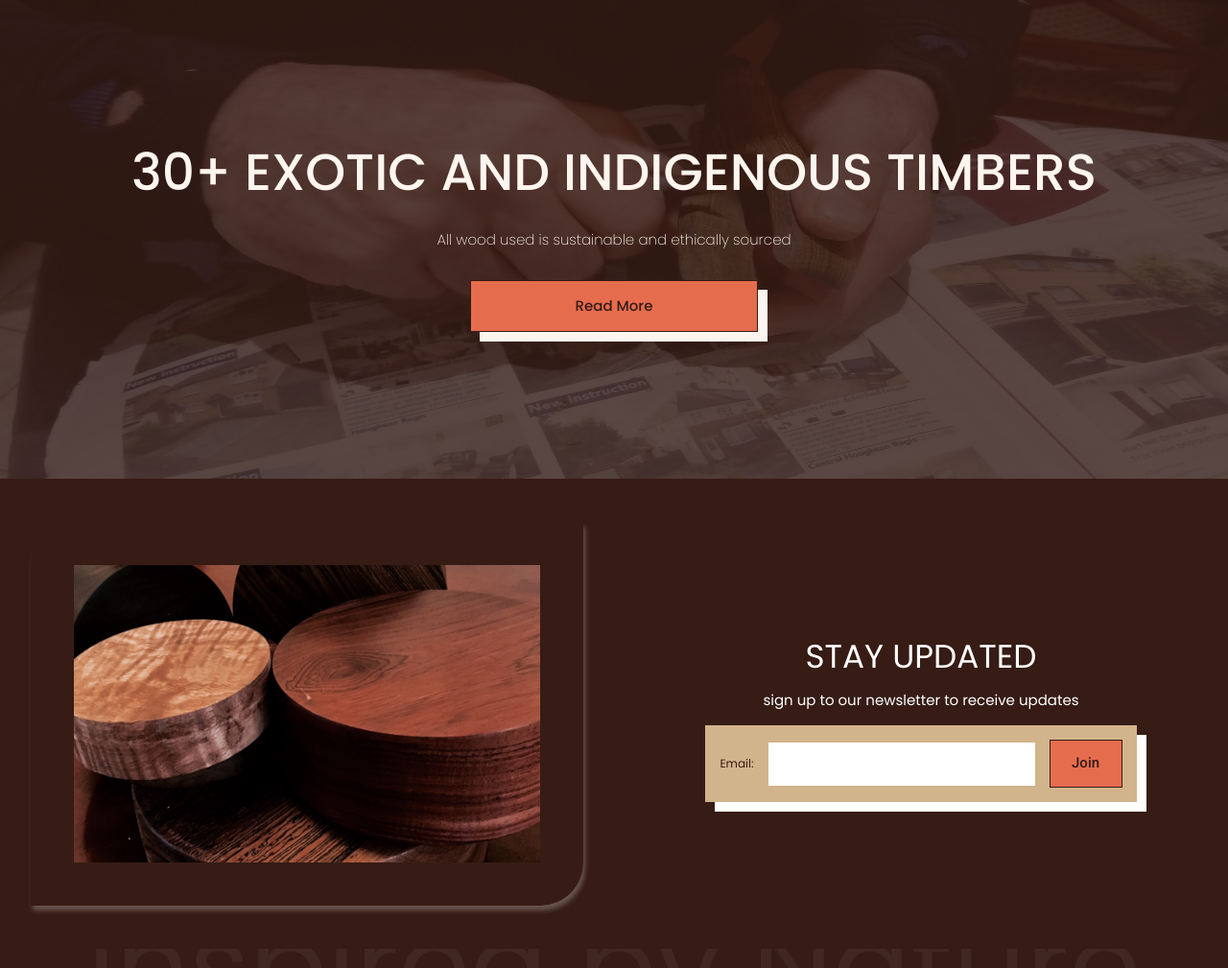
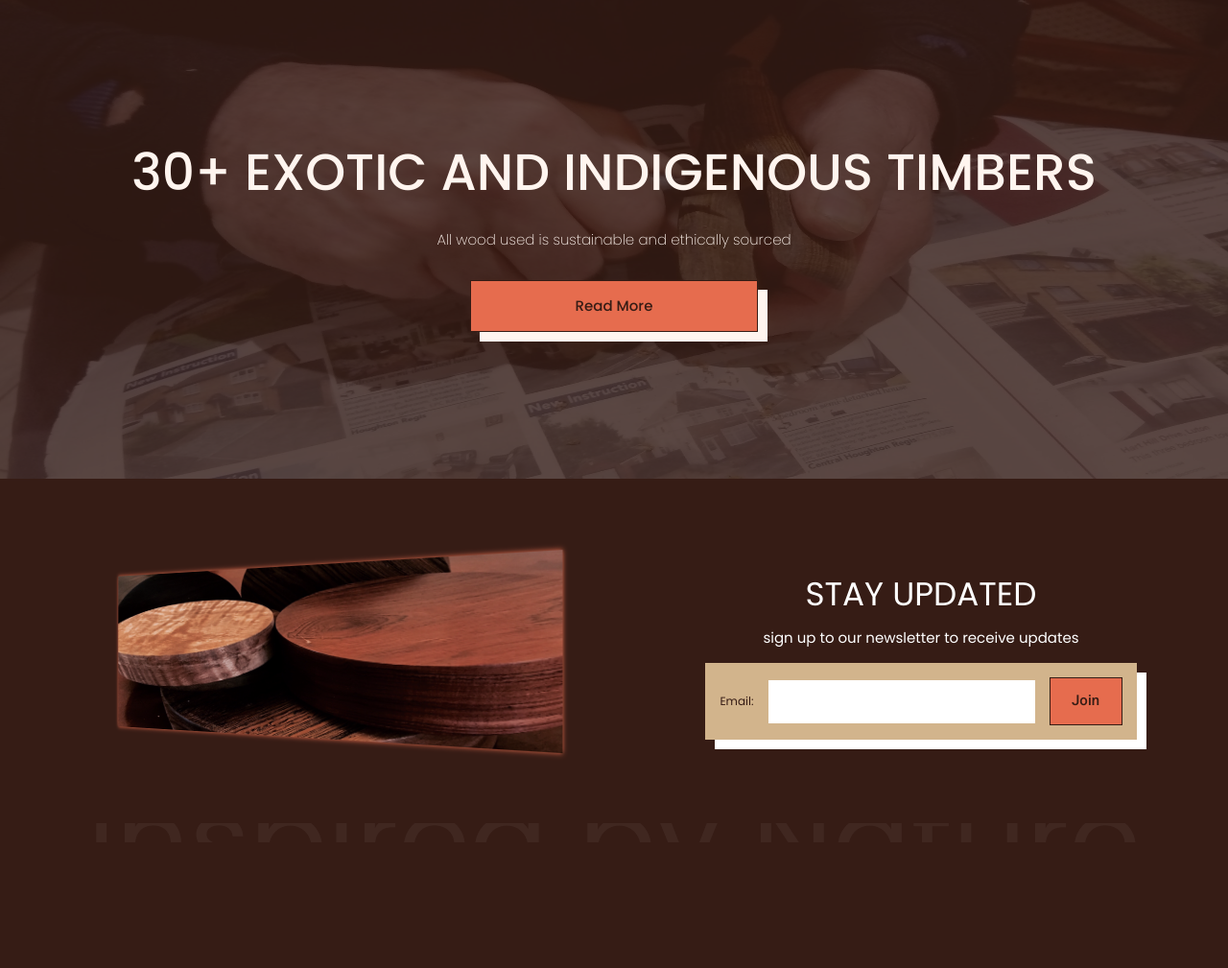
Before and after one commit to jjpickering10/CI-MS4-DragonEggWoodturning, a Django app: page / in a window 1280 px wide. Shown: the part 4602-5611 px from the top of the page at 96% size. After the commit the page ends 5391 px from the top, so only its background shows below. Run offline with Django 3.2, Linux system fonts and the light colour scheme; data comes from the database, SQL or seed files in the repository; data that the repository does not hold is empty; some libraries are stand-ins or nearby versions.

Commit message:
Fix padding and margin issues throughout site

```diff
--- a/static/css/base.css
+++ b/static/css/base.css
@@ -336,18 +336,14 @@
   display: flex;
   justify-content: center;
   align-items: center;
+  transform-style: preserve-3d;
+  perspective: 100rem;
 }
 #home-newsletter .newsletter-image img {
-  padding: 3em;
-  width: 90%;
-  box-shadow: 2px 5px 5px 0px var(--white-shadow);
-  border-radius: 3rem 0;
-  margin: 3rem 0;
-}
-@media only screen and (min-width: 992px) {
-  #home-newsletter .newsletter-image img {
-    height: 400px;
-  }
+  width: 100%;
+  box-shadow: 0px 0px 5px 0px var(--primary-orange);
+  transform: rotateY(-45deg);
+  height: 50%;
 }
 #home-newsletter .newsletter-form {
   grid-area: newsletter-form;
@@ -396,7 +392,7 @@
 .home-gallery::before {
   content: "";
   position: absolute;
-  top: 0;
+  top: 5%;
   left: 50%;
   width: 25%;
   height: 0.5rem;
@@ -631,7 +627,7 @@
 .home-container #home-landing .home-landing-title .landing-buttons a + a {
   margin-left: 1em;
   background: var(--white);
-  color: var(--primary-orange);
+  color: var(--primary-brown);
   box-shadow: 0.5rem 0.5rem 0 0 var(--secondary-brown);
 }
 .home-container #home-landing .home-landing-title .landing-buttons a + a:hover, .home-container #home-landing .home-landing-title .landing-buttons a + a :focus {
@@ -2083,7 +2079,7 @@
 
 .checkout-container {
   display: grid;
-  margin: 0 auto 5rem auto;
+  margin: 0 auto;
   grid-template-areas: "checkout-right" "checkout-left";
   grid-auto-columns: 1fr;
 }
@@ -2093,7 +2089,7 @@
   }
 }
 .checkout-container .checkout-section {
-  padding-top: 5rem;
+  padding: 5rem 0;
   grid-area: checkout-left;
 }
 .checkout-container .checkout-section:nth-child(2) {
@@ -2209,7 +2205,6 @@
 
 .profile-container {
   min-height: 50vh;
-  margin-bottom: 5rem;
   display: grid;
   grid-template-areas: "profile-left" "profile-right";
   grid-auto-columns: 1fr;
@@ -2263,7 +2258,6 @@
   color: var(--white);
   max-height: 100vh;
   overflow-y: scroll;
-  border-radius: 0 0 0 5rem;
 }
 @media only screen and (min-width: 992px) {
   .profile-container > .profile-section {
@@ -2569,7 +2563,7 @@
   grid-template-columns: repeat(auto-fit, minmax(300px, 1fr));
   gap: 3rem;
   min-height: 50vh;
-  margin: 5rem auto;
+  margin: 5rem auto 0 auto;
   width: 100%;
   padding: 5rem 0;
   background: var(--primary-brown);
@@ -2857,7 +2851,6 @@
   font-weight: 100;
 }
 .edit-blog-container form {
-  margin-bottom: 5rem;
   padding: 2rem 10vw 5rem 10vw;
 }
 .edit-blog-container form input[type=text]:not(.browser-default), .edit-blog-container form textarea,
@@ -2906,10 +2899,14 @@
   grid-template-columns: repeat(auto-fit, minmax(250px, 1fr));
   gap: 3rem;
   padding: 1rem 1rem 2rem 1rem;
+  place-items: center;
 }
 .edit_product_images_container div img {
   padding: 0 1rem;
   width: 100%;
+  max-height: 300px;
+  -o-object-fit: contain;
+     object-fit: contain;
 }
 .edit_product_images_container div a {
   padding: 0 1rem;
--- a/static/css/base.scss
+++ b/static/css/base.scss
@@ -355,16 +355,17 @@
         display: flex;
         justify-content: center;
         align-items: center;
+        transform-style: preserve-3d;
+        perspective: 100rem;
 
         img {
-            padding: 3em;
-            width: 90%;
-            box-shadow: 2px 5px 5px 0px var(--white-shadow);
-            border-radius: 3rem 0;
-            margin: 3rem 0;
-            @media only screen and (min-width: 992px) {
-                height: 400px;
-            }
+            // padding: 3em;
+            width: 100%;
+            box-shadow: 0px 0px 5px 0px var(--primary-orange);
+            // border-radius: 3rem 0;
+            // margin: 3rem 0;
+            transform: rotateY(-45deg);
+            height: 50%;
         }
     }
 
@@ -422,7 +423,7 @@
     &::before {
         content: '';
         position: absolute;
-        top: 0;
+        top: 5%;
         left: 50%;
         width: 25%;
         height: 0.5rem;
@@ -659,7 +660,7 @@
                     + a {
                         margin-left: 1em;
                         background: var(--white);
-                        color: var(--primary-orange);
+                        color: var(--primary-brown);
                         box-shadow: 0.5rem 0.5rem 0 0 var(--secondary-brown);
 
                         &:hover, :focus {
@@ -2314,7 +2315,7 @@
 
 .checkout-container {
     display: grid;
-    margin: 0 auto 5rem auto;
+    margin: 0 auto;
     grid-template-areas:
         'checkout-right'
         'checkout-left';
@@ -2325,7 +2326,7 @@
     }
 
     .checkout-section {
-        padding-top: 5rem;
+        padding: 5rem 0;
         grid-area: checkout-left;
         &:nth-child(2) {
             grid-area: checkout-right;
@@ -2463,7 +2464,6 @@
     // display: flex;
     // flex-wrap: wrap;
     min-height: 50vh;
-    margin-bottom: 5rem;
     display: grid;
     grid-template-areas:
         'profile-left'
@@ -2523,7 +2523,6 @@
         color: var(--white);
         max-height: 100vh;
         overflow-y: scroll;
-        border-radius: 0 0 0 5rem;
         @media only screen and (min-width: 992px) {
             padding: 3rem;
         }
@@ -2840,7 +2839,7 @@
     grid-template-columns: repeat(auto-fit, minmax(300px, 1fr));
     gap: 3rem;
     min-height: 50vh;
-    margin: 5rem auto;
+    margin: 5rem auto 0 auto;
     width: 100%;
     padding: 5rem 0;
     background: var(--primary-brown);
@@ -3150,7 +3149,6 @@
         }
     }
     form {
-        margin-bottom: 5rem;
         padding: 2rem 10vw 5rem 10vw;
         input[type=text]:not(.browser-default), textarea,
         input[type=number]:not(.browser-default) {
@@ -3207,11 +3205,14 @@
     grid-template-columns: repeat(auto-fit, minmax(250px, 1fr));
     gap: 3rem;
     padding: 1rem 1rem 2rem 1rem;
+    place-items: center;
 
     div {
         img {
             padding: 0 1rem;
             width: 100%;
+            max-height: 300px;
+            object-fit: contain;
         }
         a {
             padding: 0 1rem;
```
Also changed, not shown: 1 other file.
